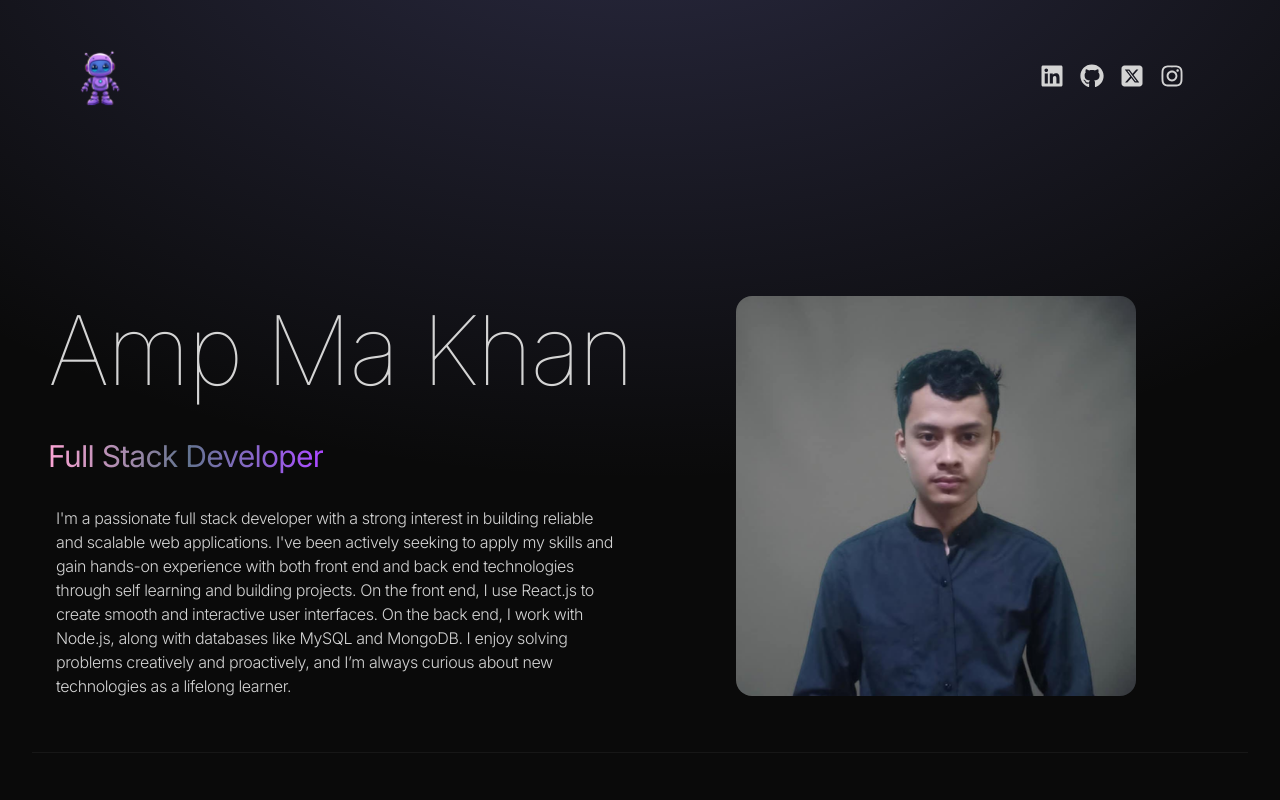
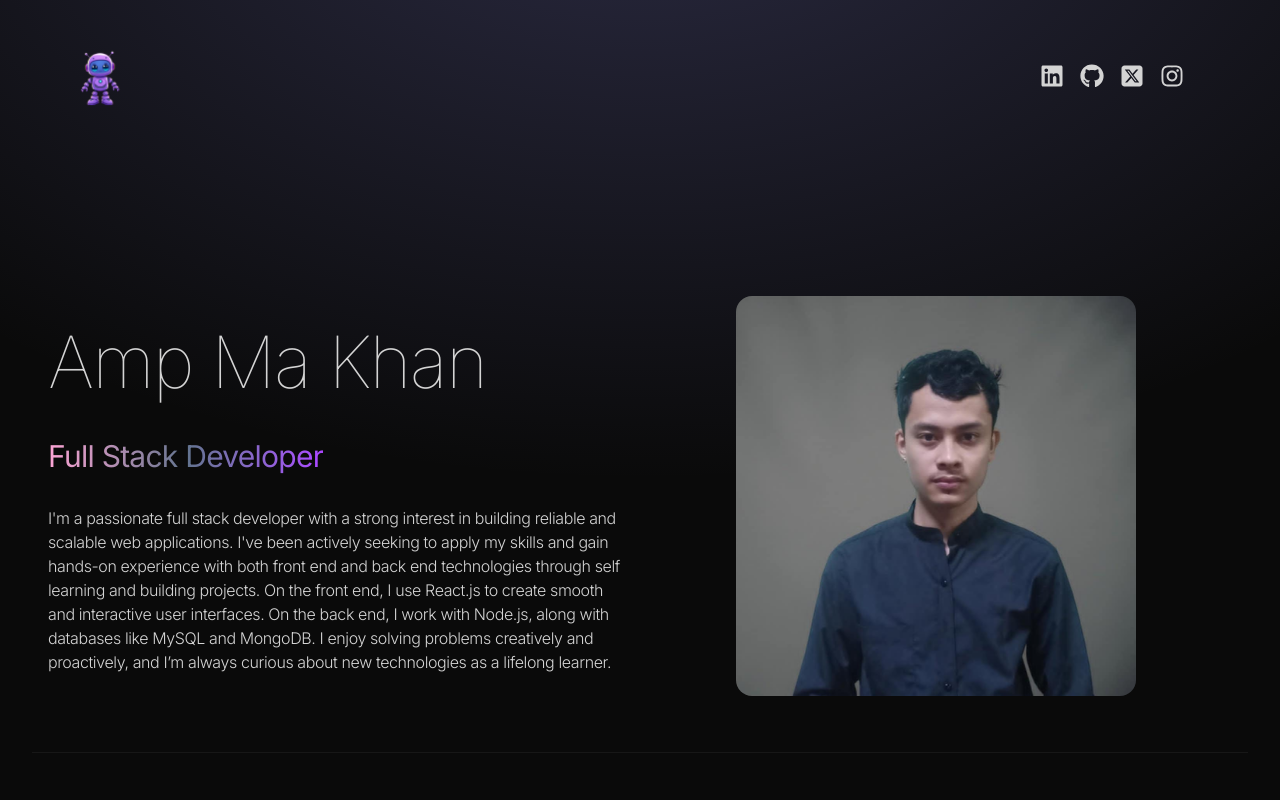
Before and after one commit to essentrixx/essentrixx-portfolio, a React (Vite) app: page / in a window 1280 px wide. Shown: the top 800 px of the page. Built offline with nearby package versions, Linux system fonts and the light colour scheme.

Commit message:
updated to responsive

```diff
--- a/src/components/Hero.jsx
+++ b/src/components/Hero.jsx
@@ -24,7 +24,7 @@ function Hero() {
                             variants={container(0)}
                             initial="hidden"
                             animate="visible"
-                            className="pb-10 text-4xl sm:text-6xl font-thin tracking-tight lg:mt-16 lg:text-7xl xl:text-8xl text-center lg:text-left"
+                            className="pb-10 text-4xl sm:text-6xl font-thin tracking-tight lg:mt-16 lg:text-7xl xl:text-7xl text-center lg:text-left"
                         >
                             Amp Ma Khan
                         </motion.h1>
@@ -40,7 +40,7 @@ function Hero() {
                             variants={container(1)}
                             initial="hidden"
                             animate="visible"
-                            className="my-6 max-w-xl py-2 px-2 font-light tracking-tight text-center lg:text-left"
+                            className="my-6 max-w-xl py-2 font-light tracking-tight text-center lg:text-left"
                         >
                             {HERO_CONTENT}
                         </motion.p>
```
